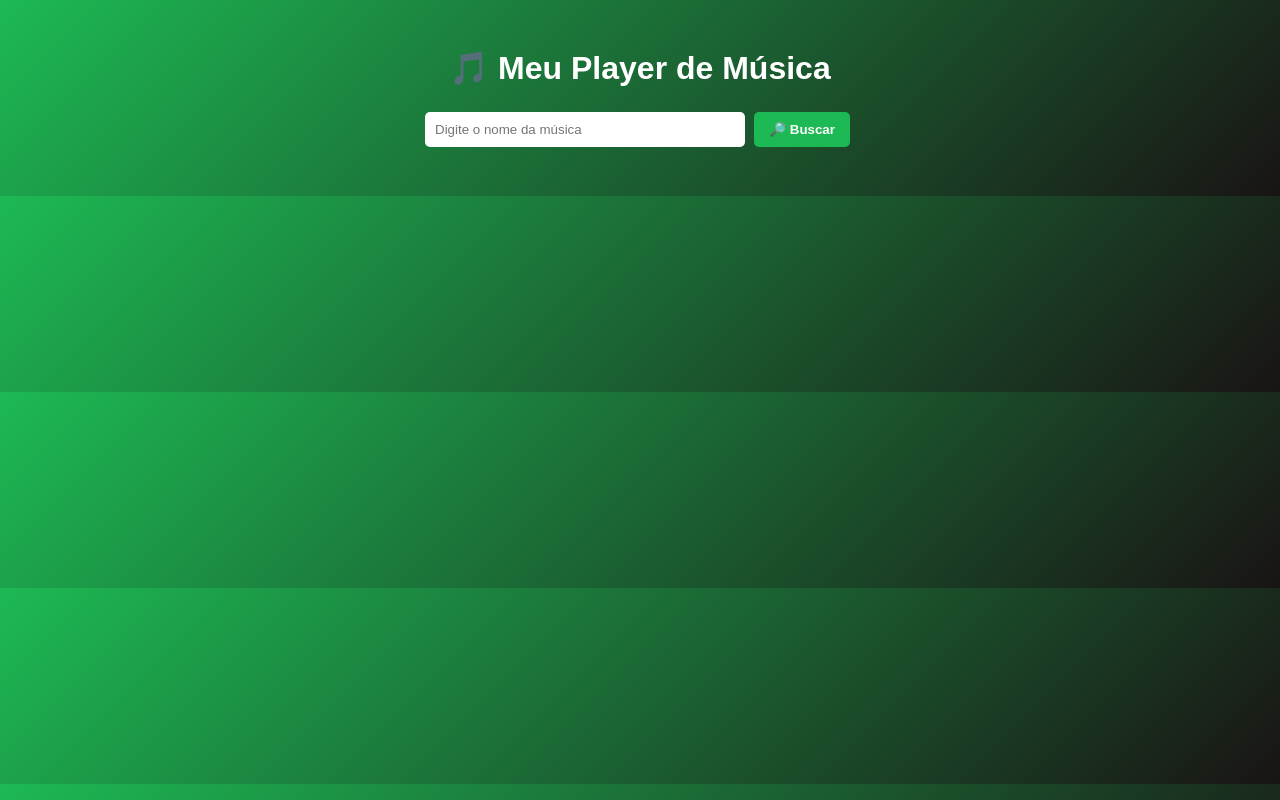
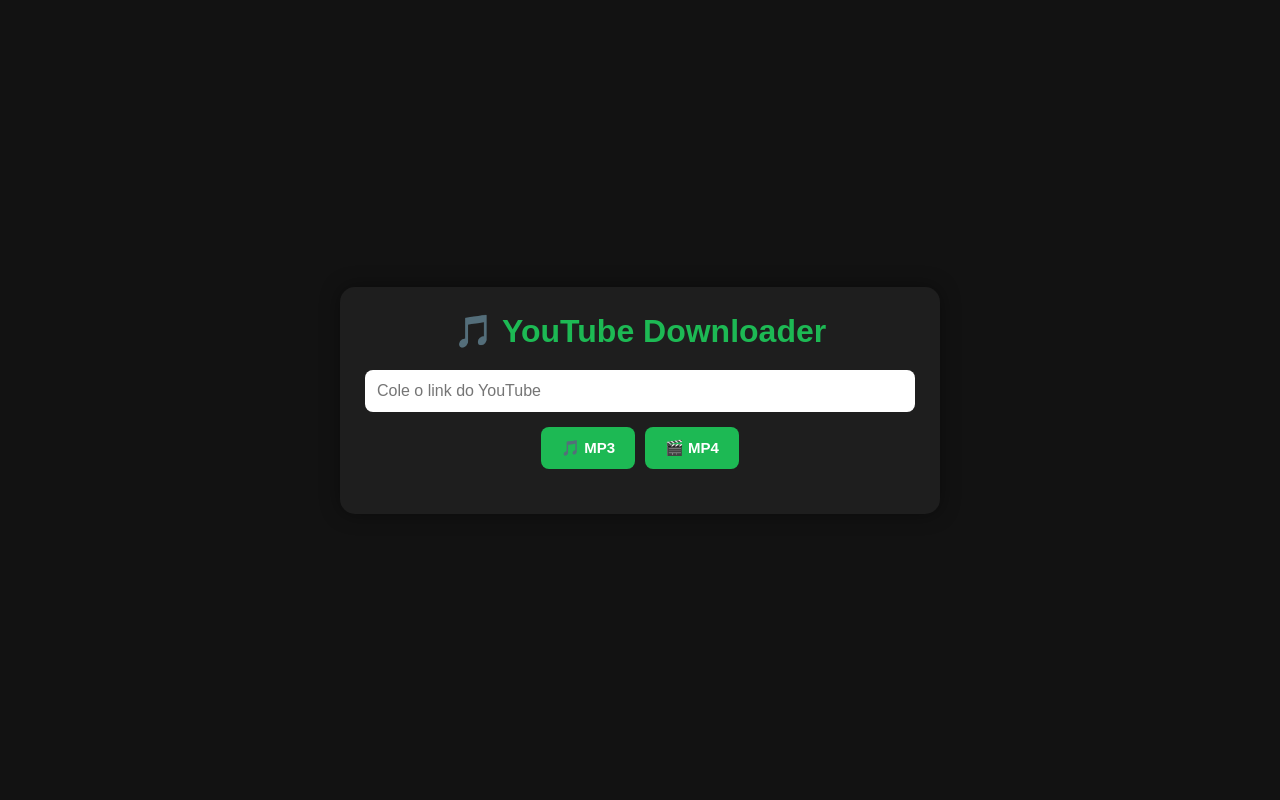
Before and after one commit to jeremiasluismanuelsaraiva-stack/playsmart, a website: page frontend/index.html in a window 1280 px wide. Drawn offline with Linux system fonts and the light colour scheme; no server answers.

Commit message:
Update index.html

```diff
--- a/frontend/index.html
+++ b/frontend/index.html
@@ -2,62 +2,111 @@
 <html lang="pt">
 <head>
 <meta charset="UTF-8">
-  <title>🎵 Meu Player de Música</title>
+<meta name="viewport" content="width=device-width, initial-scale=1.0">
+<title>YouTube Downloader CyberHost</title>
+
 <style>
-    body {
-      font-family: Arial, sans-serif;
-      background: linear-gradient(135deg, #1db954, #191414);
-      color: #fff;
-      text-align: center;
-      padding: 20px;
+*{
+margin:0;
+padding:0;
+box-sizing:border-box;
+font-family:Arial,sans-serif;
 }
-    h1 {
-      margin-bottom: 20px;
+
+body{
+background:#121212;
+color:#fff;
+display:flex;
+justify-content:center;
+align-items:center;
+min-height:100vh;
+padding:20px;
 }
-    input {
-      padding: 10px;
-      width: 300px;
-      border-radius: 5px;
-      border: none;
+
+.container{
+width:100%;
+max-width:600px;
+background:#1e1e1e;
+padding:25px;
+border-radius:15px;
+box-shadow:0 0 20px rgba(0,0,0,.4);
+text-align:center;
 }
-    button {
-      padding: 10px 15px;
-      margin: 5px;
-      border: none;
-      border-radius: 5px;
-      cursor: pointer;
-      background: #1db954;
-      color: #fff;
-      font-weight: bold;
+
+h1{
+margin-bottom:20px;
+color:#1db954;
 }
-    button:hover {
-      background: #14833b;
+
+input{
+width:100%;
+padding:12px;
+border:none;
+border-radius:8px;
+margin-bottom:15px;
+font-size:16px;
 }
-    ul {
-      list-style: none;
-      padding: 0;
+
+.buttons{
+display:flex;
+gap:10px;
+justify-content:center;
+flex-wrap:wrap;
 }
-    li {
-      background: rgba(255,255,255,0.1);
-      margin: 10px;
-      padding: 15px;
-      border-radius: 8px;
+
+button{
+padding:12px 20px;
+border:none;
+border-radius:8px;
+cursor:pointer;
+font-size:15px;
+font-weight:bold;
+background:#1db954;
+color:#fff;
 }
-    .controls {
-      margin-top: 10px;
+
+button:hover{
+opacity:.9;
 }
-    audio, video {
-      margin-top: 10px;
-      width: 80%;
+
+#resultado{
+margin-top:20px;
+}
+
+.card{
+background:#2a2a2a;
+padding:15px;
+border-radius:10px;
+}
+
+a{
+color:#1db954;
+font-weight:bold;
+text-decoration:none;
 }
 </style>
 </head>
 <body>
-  <h1>🎵 Meu Player de Música</h1>
-  <input id="busca" placeholder="Digite o nome da música">
-  <button onclick="buscarMusica()">🔎 Buscar</button>
-  <ul id="resultados"></ul>
+
+<div class="container">
+
+<h1>🎵 YouTube Downloader</h1>
+
+<input
+id="url"
+type="text"
+placeholder="Cole o link do YouTube">
+
+<div class="buttons">
+<button onclick="baixarAudio()">🎵 MP3</button>
+<button onclick="baixarVideo()">🎬 MP4</button>
+</div>
+
+<div id="resultado"></div>
+
+</div>
 
 <script src="script.js"></script>
+
 </body>
 </html>
```
Lines whose indentation alone changed are shown as unchanged.
